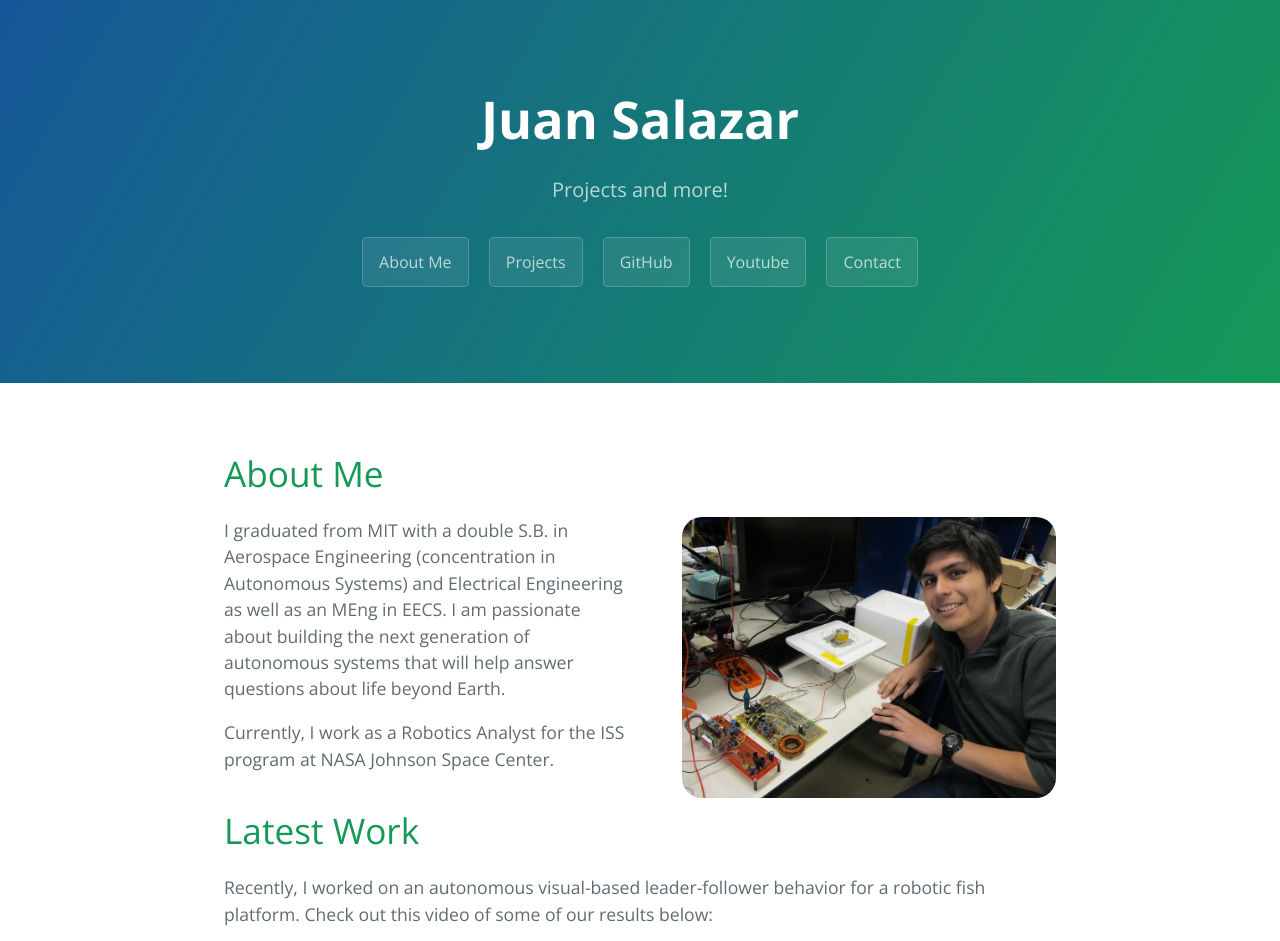
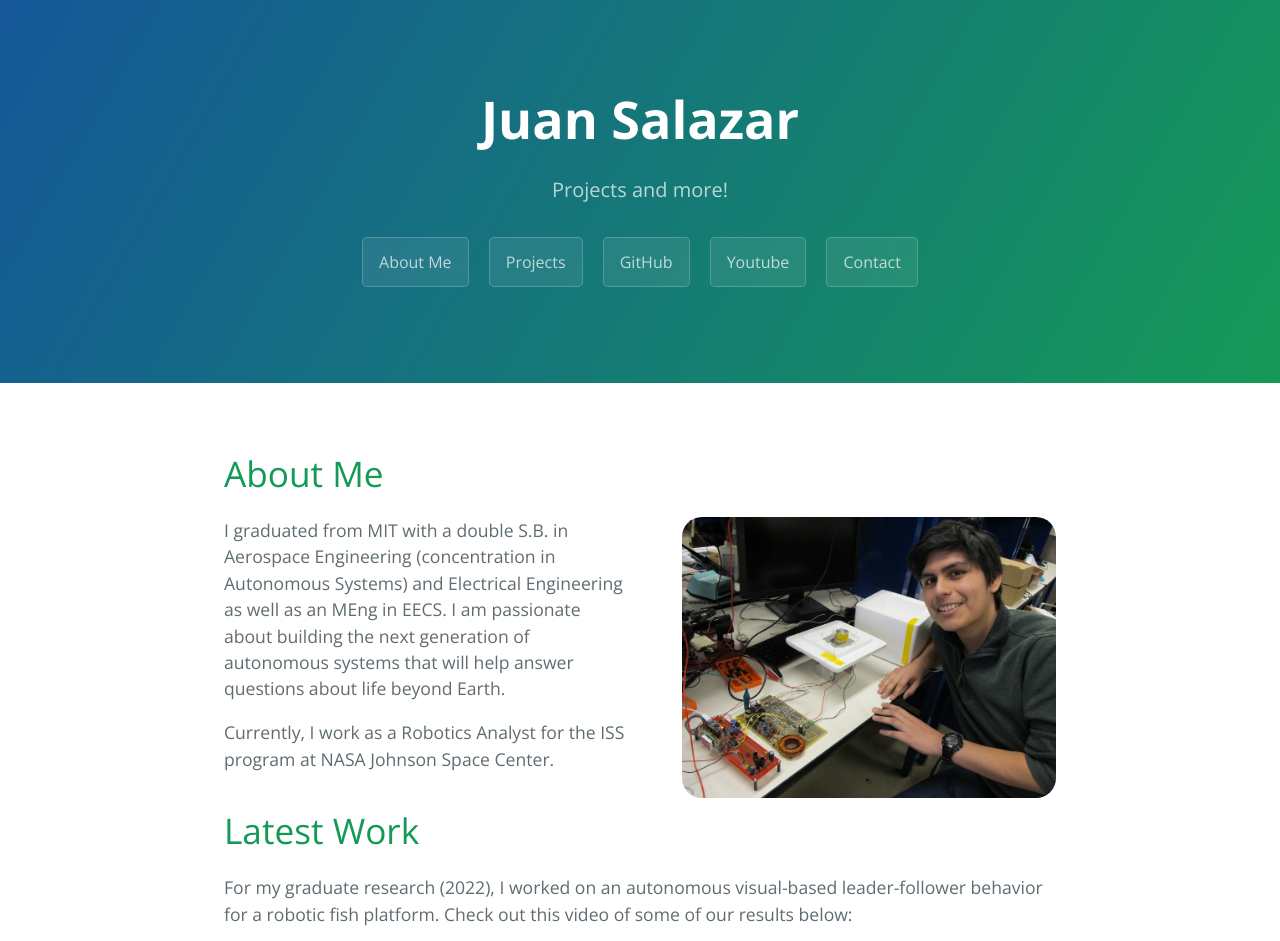
Before and after one commit to juansala/juansala.github.io, a Jekyll site: the page built from index.md, in a window 1280 px wide, cut to the strip 0-941 px from the top of the page. Built offline with Jekyll 4.4.1, drawn with Linux system fonts in a browser that asks for light colours.

Commit message:
Update index.md

```diff
--- a/index.md
+++ b/index.md
@@ -21,7 +21,7 @@ Currently, I work as a Robotics Analyst for the ISS program at NASA Johnson Spac
 
 # Latest Work
 
-Recently, I worked on an autonomous visual-based leader-follower behavior for a robotic fish platform. Check out this video of some of our results below:
+For my graduate research (2022), I worked on an autonomous visual-based leader-follower behavior for a robotic fish platform. Check out this video of some of our results below:
 
 <p align="center">
 <iframe
```
